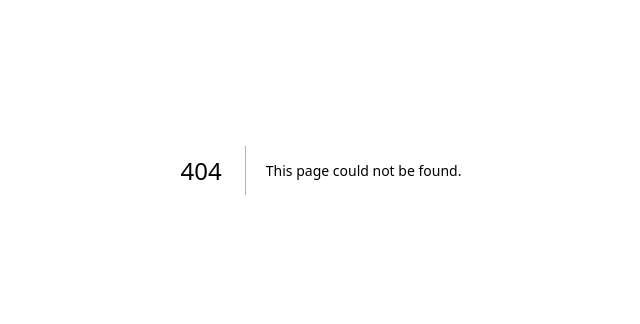
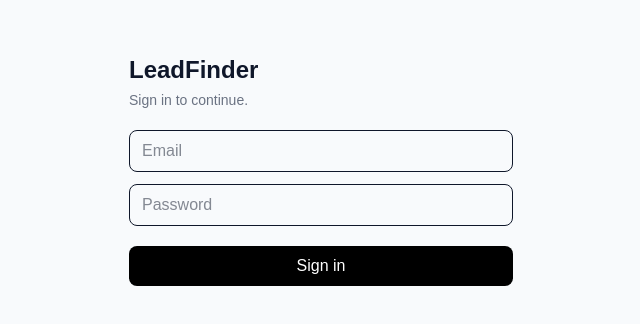
Before and after one commit to Jheintze/leadfinder, a Next.js app: page /login in a window 1280 px wide. Before the commit this address had no page. Shown: the part 230-554 px from the top of the page, without its empty margins (319-959 px from the left). Built offline with nearby package versions, Linux system fonts and the light colour scheme; no server answers.

Commit message:
add login page

```diff
--- /dev/null
+++ b/src/app/login/page.tsx
@@ -0,0 +1,87 @@
+"use client";
+
+import { FormEvent, useState } from "react";
+import { useRouter } from "next/navigation";
+
+import { createClient } from "@/lib/supabase/client";
+
+export default function LoginPage() {
+  const router = useRouter();
+  const supabase = createClient();
+
+  const [email, setEmail] = useState("");
+  const [password, setPassword] = useState("");
+  const [error, setError] = useState("");
+  const [loading, setLoading] = useState(false);
+
+  async function handleLogin(event: FormEvent<HTMLFormElement>) {
+    event.preventDefault();
+
+    setLoading(true);
+    setError("");
+
+    const { error } = await supabase.auth.signInWithPassword({
+      email,
+      password,
+    });
+
+    if (error) {
+      setError(error.message);
+      setLoading(false);
+      return;
+    }
+
+    router.push("/");
+    router.refresh();
+  }
+
+  return (
+    <main className="flex min-h-screen items-center justify-center px-6">
+      <form
+        onSubmit={handleLogin}
+        className="w-full max-w-sm space-y-5"
+      >
+        <div>
+          <h1 className="text-2xl font-semibold">LeadFinder</h1>
+          <p className="mt-1 text-sm text-gray-500">
+            Sign in to continue.
+          </p>
+        </div>
+
+        <div className="space-y-3">
+          <input
+            type="email"
+            placeholder="Email"
+            value={email}
+            onChange={(event) => setEmail(event.target.value)}
+            required
+            className="w-full rounded-lg border px-3 py-2"
+          />
+
+          <input
+            type="password"
+            placeholder="Password"
+            value={password}
+            onChange={(event) => setPassword(event.target.value)}
+            required
+            className="w-full rounded-lg border px-3 py-2"
+          />
+        </div>
+
+        {error && (
+          <p className="text-sm text-red-600">
+            {error}
+          </p>
+        )}
+
+        <button
+          type="submit"
+          disabled={loading}
+          className="w-full rounded-lg bg-black px-4 py-2 text-white disabled:opacity-50"
+        >
+          {loading ? "Signing in..." : "Sign in"}
+        </button>
+      </form>
+    </main>
+  );
+}
```
